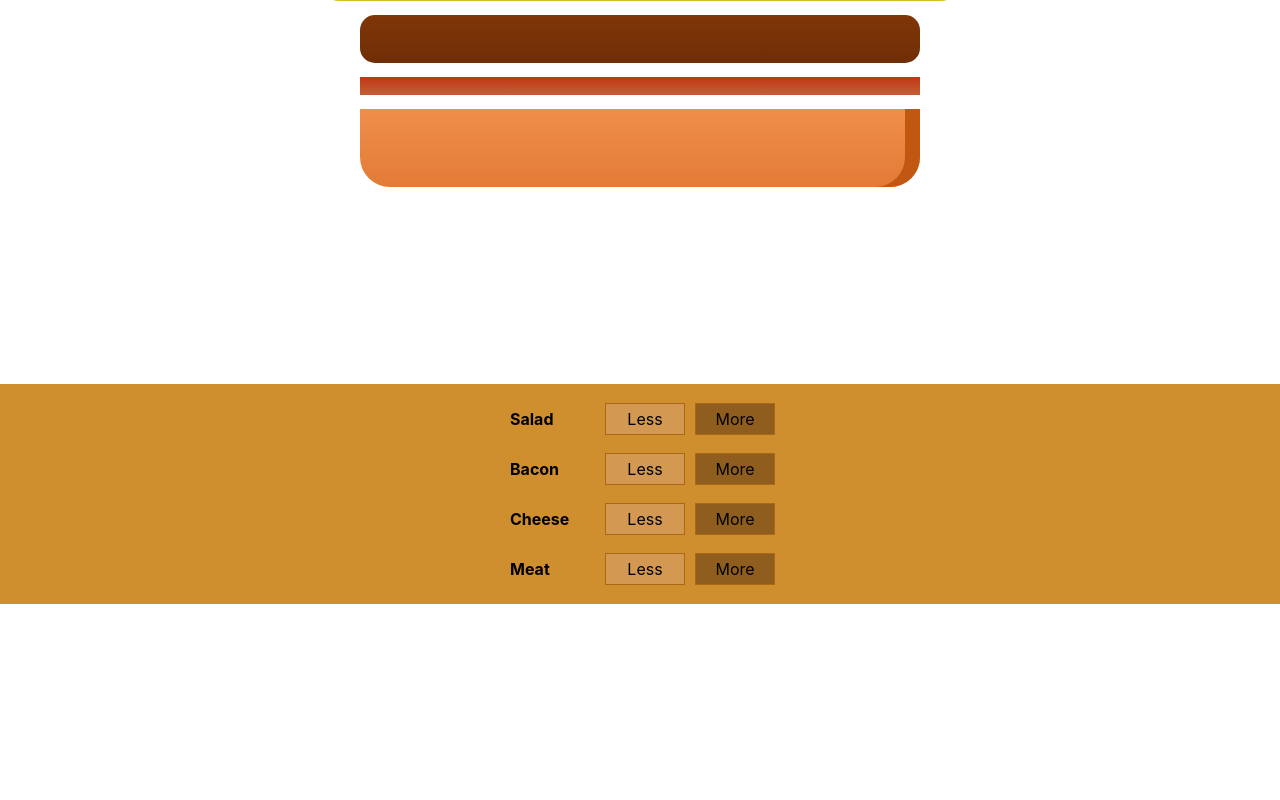
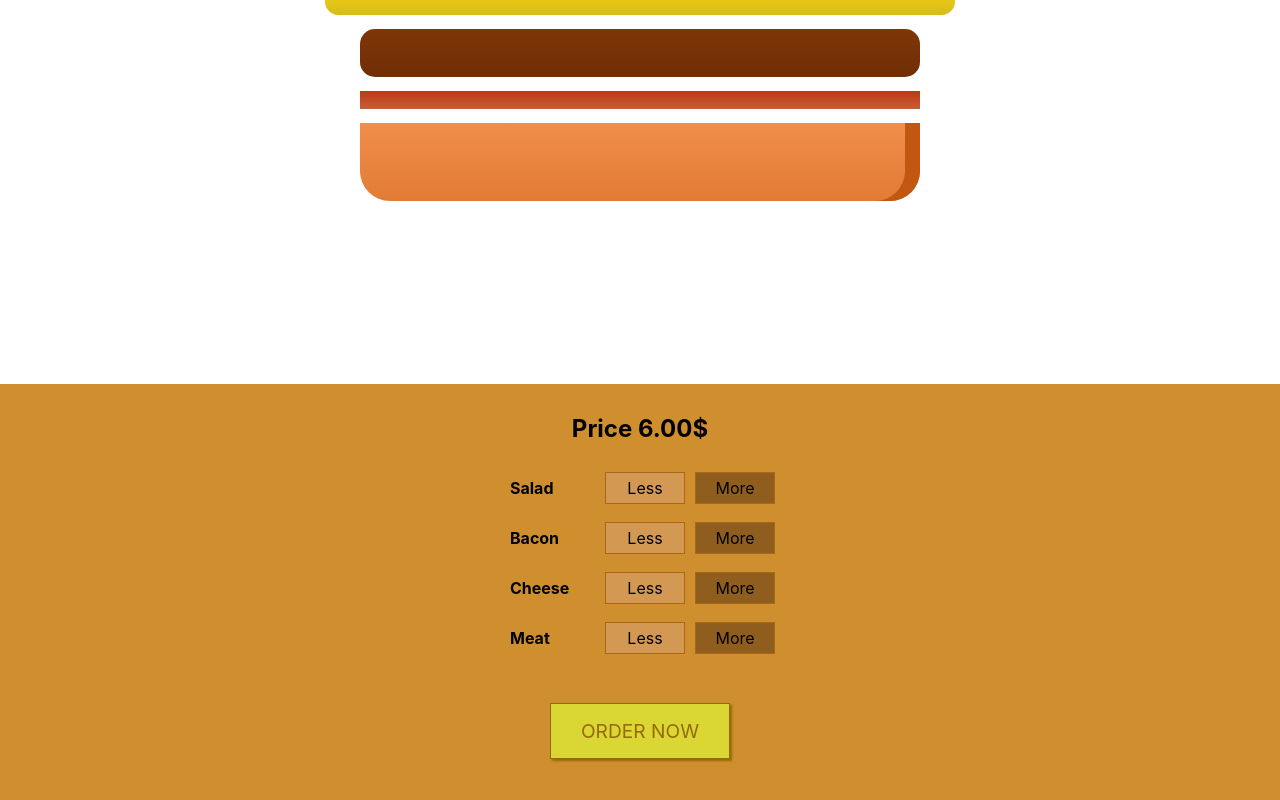
Before and after one commit to bublinec/Burger-builder, a React (Create React App) app: page / in a window 1280 px wide. Shown: the part 336-1136 px from the top of the page. Before the commit the page ends 940 px from the top, so only its background shows below. Built offline with nearby package versions, Linux system fonts and the light colour scheme.

Commit message:
Add purchase modal

```diff
--- a/src/components/BuildControls/BuildControl.js
+++ b/src/components/BuildControls/BuildControl.js
@@ -18,6 +18,7 @@ const Button = styled.button`
     border: 1px solid #AA6817;
     cursor: pointer;
     outline: none;
+    ${props => props.disabled ? 'background-color: #C7C6C6; cursor: not-allowed; border: 1px solid #ccc; color: #888888;' : ''}
 `;
 
 const Label = styled.label`
@@ -30,7 +31,7 @@ const buildControl = (props) => {
     return(
         <BuildControlDiv>
             <Label>{props.label}</Label>
-            <Button type='less' >Less</Button>
+            <Button type='less' onClick={props.removeIngredient} disabled={props.disabled}>Less</Button>
             <Button type='more' onClick={props.addIngredient}>More</Button>
         </BuildControlDiv>
         )
--- a/src/components/BuildControls/BuildControlsPanel.js
+++ b/src/components/BuildControls/BuildControlsPanel.js
@@ -13,25 +13,48 @@ margin: auto;
 padding: 10px 0;
 `;
 
+const OrderButton = styled.button`
+    background-color: #DAD735;
+    outline: none;
+    cursor: pointer;
+    border: 1px solid #966909;
+    color: #966909;
+    font-family: inherit;
+    font-size: 1.2em;
+    padding: 15px 30px;
+    margin: 40px;
+    box-shadow: 2px 2px 2px #966909;
+    :hover, :active {
+        background-color: #A0DB41;
+        border: 1px solid #966909;
+        color: #966909;
+    }
+`;
+
 const controls = [
     { label: 'Salad', type: 'salad' },
     { label: 'Bacon', type: 'bacon' },
     { label: 'Cheese', type: 'cheese' },
     { label: 'Meat', type: 'meat' },
 ];
+const buildControls = (props) => {
 
-const buildControls = (props) => {
     return(
         <BuildControlsDiv>
+            <h2>Price {props.price.toFixed(2)}$</h2>
+            {/* Render Controls */}
             {controls.map(ctrl => (
                 <BuildControl
-                    key={ctrl.label}
-                    label={ctrl.label}
-                    type={ctrl.type}
-                    addIngredient={() => props.addIngredient(ctrl.type)} />
-            ))}
+                key={ctrl.label}
+                label={ctrl.label}
+                type={ctrl.type}
+                addIngredient={() => props.addIngredient(ctrl.type)}
+                removeIngredient={() => props.removeIngredient(ctrl.type)}
+                disabled={props.disabledInfor[ctrl.type]}/>
+                ))}
+            <OrderButton onClick={props.orderButtonClick}>ORDER NOW</OrderButton>
         </BuildControlsDiv>
     )
 }
 
-export default buildControls;
+        export default buildControls;
--- a/src/components/Burger/Burger.js
+++ b/src/components/Burger/Burger.js
@@ -1,6 +1,31 @@
 import React from 'react';
-import Ingredient from './StyledComponents/IngredientDiv';
-import BurgerDiv from './StyledComponents/BurgerDiv';
+import styled from 'styled-components';
+import Ingredient from './IngredientStyling';
+
+const BurgerContainer = styled.div`
+    width: 100%;
+    margin: auto;
+    height: 250px;
+    overflow: auto;
+    text-align: center;
+    font-weight: bold;
+    font-size: 1.2rem;
+
+@media (min-width: 500px) and (min-height: 400px) {
+    width: 350px;
+    height: 300px;
+}
+
+@media (min-width: 500px) and (min-height: 401px) {
+    width: 450px;
+    height: 400px;
+}
+
+@media (min-width: 1000px) and (min-height: 700px) {
+    width: 700px;
+    height: 600px;
+}
+`;
 
 const burger = (props) => {
 
@@ -13,11 +38,11 @@ const burger = (props) => {
         });
 
     return(
-        <BurgerDiv>
+        <BurgerContainer>
             <Ingredient type="breadTop"/>
             {ingredientsComponents}
             <Ingredient type="breadBottom"/>
-        </BurgerDiv>
+        </BurgerContainer>
 
         )
     };
--- a/src/components/Burger/StyledComponents/BurgerDiv.js
+++ /dev/null
@@ -1,27 +0,0 @@
-import styled from 'styled-components';
-
-const BurgerDiv = styled.div`
-    width: 100%;
-    margin: auto;
-    height: 250px;
-    text-align: center;
-    font-weight: bold;
-    font-size: 1.2rem;
-
-@media (min-width: 500px) and (min-height: 400px) {
-    width: 350px;
-    height: 300px;
-}
-
-@media (min-width: 500px) and (min-height: 401px) {
-    width: 450px;
-    height: 400px;
-}
-
-@media (min-width: 1000px) and (min-height: 700px) {
-    width: 700px;
-    height: 600px;
-}
-`;
-
-export default BurgerDiv
--- /dev/null
+++ b/src/components/OrderSummary/OrderSummary.js
@@ -0,0 +1,38 @@
+import React, { Fragment } from 'react';
+
+const OrderSummary = (props) => {
+
+    // Get the ingredients list
+    const ingredientsList = [];
+    for(let key in props.ingredients){
+        if(props.ingredients[key] > 0){
+            ingredientsList.push(
+                <li key={key}>
+                    <span style={{textTransform: 'capitalize'}}>{key}</span>
+                    : {props.ingredients[key]}
+                </li>
+            )
+        }
+    }
+
+    let orderSummary;
+
+    if(ingredientsList.length <= 0){
+        orderSummary = <h3>Do you really want to eat just a stale bread?</h3>
+    }else{
+        orderSummary = (
+            <Fragment>
+                <h3>Your Order:</h3>
+                <p>A delicious burger with the following ingredients:</p>
+                <ul>
+                    {ingredientsList}
+                </ul>
+                <p>Continue to checkout?</p>
+            </Fragment>
+        )
+    }
+
+    return orderSummary;
+}
+
+export default OrderSummary;
--- /dev/null
+++ b/src/components/UI/Backdrop.js
@@ -0,0 +1,18 @@
+import React from 'react';
+import styled from 'styled-components';
+
+const BackdropDiv = styled.div`
+    width: 100%;
+    height: 100%;
+    position: fixed;
+    z-index: 100;
+    left: 0;
+    top: 0;
+    background-color: rgba(0, 0, 0, 0.5);
+`;
+
+const backdrop = (props) => (
+    props.show ? <BackdropDiv onClick={props.hideModal}></BackdropDiv> : null
+)
+
+export default backdrop;
--- /dev/null
+++ b/src/components/UI/Modal.js
@@ -0,0 +1,37 @@
+import React from 'react';
+import styled from 'styled-components';
+import Backdrop from './Backdrop'
+
+const ModalDiv = styled.div`
+    position: fixed;
+    z-index: 500;
+    background-color: white;
+    width: 70%;
+    border: 1px solid #ccc;
+    box-shadow: 1px 1px 1px black;
+    padding: 16px;
+    left: 15%;
+    top: 30%;
+    box-sizing: border-box;
+    transition: all 0.3s ease-out;
+    transform: ${props => props.show ? 'translateY(0)' : 'translateY(-100vh)'};
+    opacity: ${props => props.show ? '1' : '0'};
+    @media (min-width: 600px) {
+        width: 500px;
+        left: calc(50% - 250px);
+    }
+`;
+
+const modal = (props) => {
+    return (
+        <React.Fragment>
+            <Backdrop show={props.show} hideModal={props.hideModal}/>
+            <ModalDiv show={props.show}>
+                {props.children}
+            </ModalDiv>
+        </React.Fragment>
+
+     );
+}
+
+export default modal;
--- a/src/containers/BurgerBuilder/BurgerBuilder.js
+++ b/src/containers/BurgerBuilder/BurgerBuilder.js
@@ -1,6 +1,8 @@
 import React, {Component, Fragment} from 'react';
-import Burger from '../../components/Burger/Burger'
-import BuildControls from '../../components/BuildControls/BuildControlsPanel'
+import Burger from '../../components/Burger/Burger';
+import BuildControlsPanel from '../../components/BuildControls/BuildControlsPanel';
+import Modal from '../../components/UI/Modal';
+import OrderSummary from '../../components/OrderSummary/OrderSummary';
 
 const INGREDIENT_PRICES = {
     salad: 0.5,
@@ -17,7 +19,8 @@ class BurgerBuilder extends Component{
             meat: 1,
             bacon: 1
         },
-        totalPrice: 6
+        totalPrice: 6,
+        purchasing: false
     }
 
     addIngredientHandler = (type) => {
@@ -27,12 +30,43 @@ class BurgerBuilder extends Component{
         this.setState(newState);
     }
 
+    removeIngredientHandler = (type) => {
+        const newState = {...this.state}
+        // prevent from negative ingredients count
+        if(newState.ingredients[type] <= 0){
+            return
+        }
+        newState.ingredients[type] -= 1;
+        newState.totalPrice -= INGREDIENT_PRICES[type];
+        this.setState(newState);
+    }
+
+    showPurchaseModalHandler = () => {
+        this.setState({purchasing: true})
+    }
+
+    hidePurchaseModalHandler = () => {
+        this.setState({purchasing: false})
+    }
+
     render () {
+        const disabledInfo = {...this.state.ingredients};
+        for(let key in disabledInfo){
+            disabledInfo[key] = disabledInfo[key] <= 0;
+        }
+
         return (
             <Fragment>
+                <Modal show={this.state.purchasing} hideModal={this.hidePurchaseModalHandler}>
+                    <OrderSummary ingredients={this.state.ingredients}/>
+                </Modal>
                 <Burger ingredients={this.state.ingredients}/>
-                <BuildControls
-                    addIngredient={this.addIngredientHandler}/>
+                <BuildControlsPanel
+                    addIngredient={this.addIngredientHandler}
+                    removeIngredient={this.removeIngredientHandler}
+                    disabledInfor={disabledInfo}
+                    price={this.state.totalPrice}
+                    orderButtonClick={this.showPurchaseModalHandler}/>
             </Fragment>
             )
         }
```
Also changed, not shown: public/manifest.json, src/components/Burger/IngredientStyling.js (renamed from src/components/Burger/StyledComponents/IngredientDiv.js).
